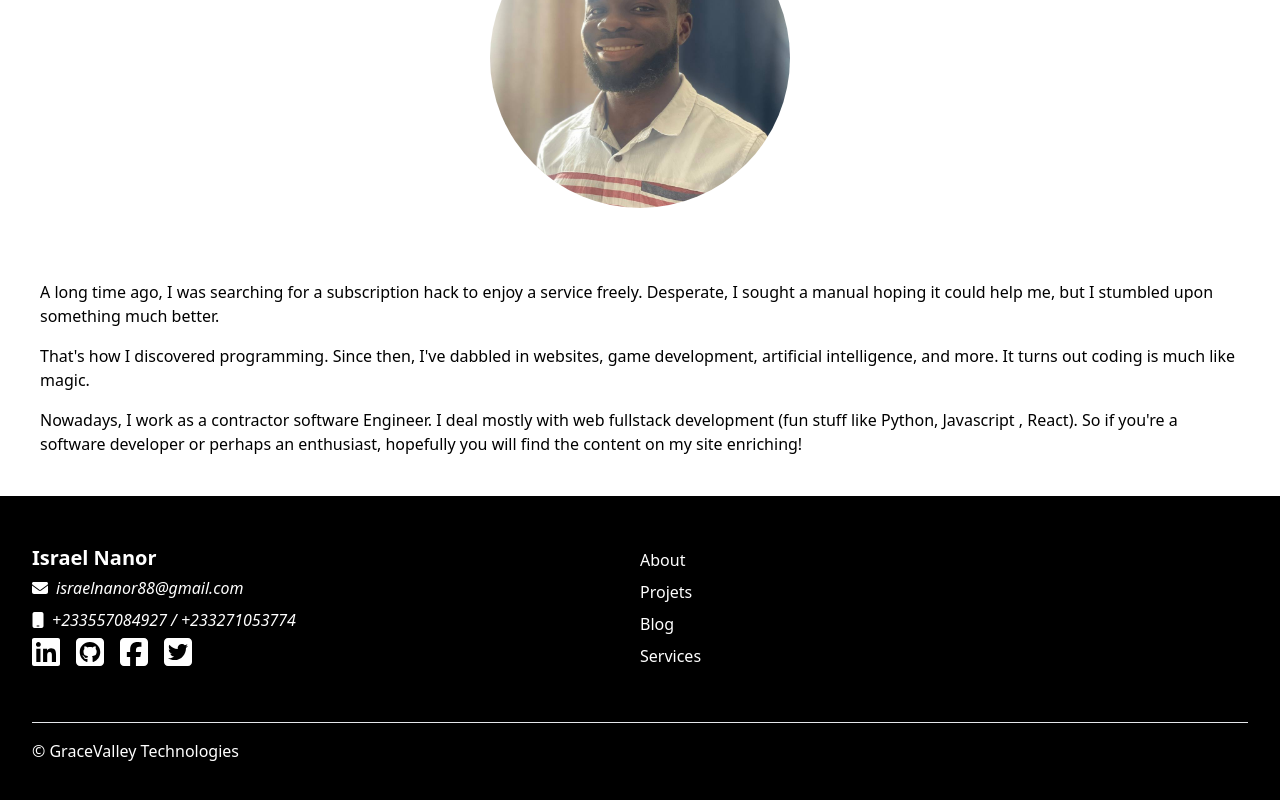
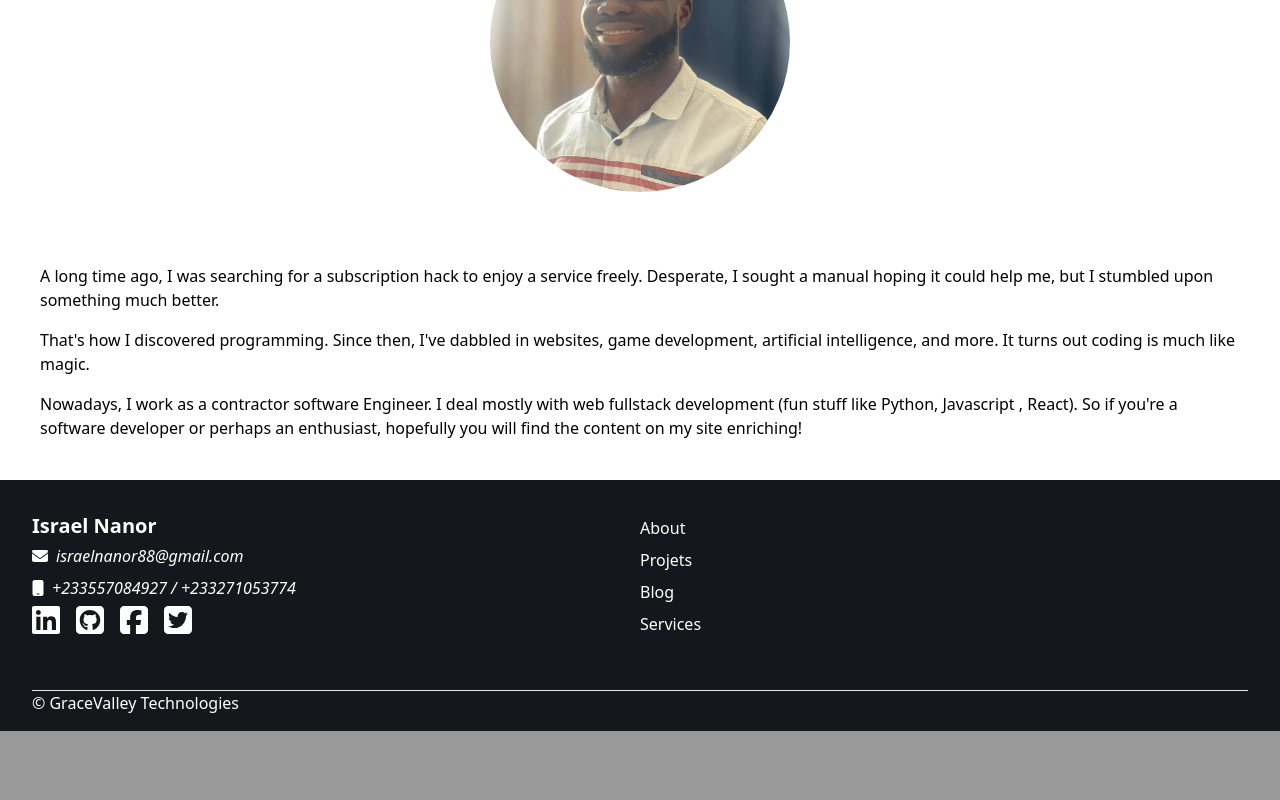
Before and after one commit to NanorIsrael/gv_web, a React (Create React App) app: page /about in a window 1280 px wide. Shown: the part 296-1096 px from the top of the page. After the commit the page ends 1027 px from the top, so only its background shows below. Built offline with nearby package versions, Linux system fonts and the light colour scheme.

Commit message:
Update footer and header color

```diff
--- a/src/App.tsx
+++ b/src/App.tsx
@@ -16,7 +16,7 @@ function App() {
   const whiteListedPath = ['/projects', '/about']
 
   return (
-    <div className="container">
+    <div className="">
 
       <Routes>
         <Route path="/" element={<Home />} />
@@ -25,8 +25,8 @@ function App() {
         <Route path="/projects" element={<Projects />} />
         <Route path="*" element={<Navigate to="/" />} />
       </Routes>
-      <footer className='py-12'>
-        <section className='pb-12 md:flex'>
+      <footer className=''>
+        <section className='py-8 md:flex container primary-bg'>
           <article>
           <h4 className='text-xl md:text-md font-bold'>Israel Nanor</h4>
           <address className='leading-loose'>
@@ -73,8 +73,8 @@ function App() {
 
           </section>
         </section>
+       <p className='container primary-bg h-full'>
        <hr/>
-       <p className='pt-4'>
        &copy; GraceValley Technologies
        </p>
       </footer>
--- a/src/index.css
+++ b/src/index.css
@@ -12,7 +12,10 @@
   width: 80%;
   margin: 0 auto;
 }
-
+.primary-bg {
+  padding: 1em 2em;
+  background-color: #15171c;
+}
 :root{
   /* COLORS */
   --BGCOLOR: #456B42;
@@ -82,10 +85,10 @@ header {
 
 footer, header {
   position: sticky;
-  background-color: #000;
+  background-color: hsla(223, 14%, 10%, 0.98);
   color: #FFF;
-  padding: 1em 2em;
   z-index: 0;
+
 }
 img {
   display: block;
--- a/src/pages/About.tsx
+++ b/src/pages/About.tsx
@@ -6,9 +6,11 @@ function About() {
   return (
     <>
     <header className={'flex justify-between z-0'}>
-        <Link to={'/'} className="p-2 text-2xl">
+      <nav className="container primary-bg">
+      <Link to={'/'} className="p-2 text-2xl">
           <FontAwesomeIcon icon={faArrowLeft} />
         </Link>
+      </nav>
     </header>
     <article aria-label="About" className="container h-full">
       <section className="flex flex-col items-center justify-center p-8">
--- a/src/pages/Home.tsx
+++ b/src/pages/Home.tsx
@@ -48,9 +48,9 @@ const handleContact = () => {
 }
   return (
     <>
-      <div className="container">
-      <header className={'flex justify-between z-50'}>
-        <a href="/" className="hidden text-2xl py-2 md:block">
+     <header className={'z-50'}>
+      <div className="container flex justify-between primary-bg h-full py-2">
+      <a href="/" className="hidden text-2xl p-2 md:block">
           GvTech
         </a>
         <nav className={'flex py-2 text-md md:text-lg'}>
@@ -69,7 +69,10 @@ const handleContact = () => {
             </li>
            </ul>
         </nav>
+      </div>
       </header>
+      <div className="container">
+
       <article aria-label="Home">
       <div className="relative bg-cover bg-center h-screen z-1000" style={{ backgroundImage: 'url("Israel_Image.png")', paddingTop: '60px' }} id="about">
       <div className="absolute inset-0 bg-black opacity-50 pt-16"></div>
--- a/src/pages/Projects.tsx
+++ b/src/pages/Projects.tsx
@@ -50,9 +50,12 @@ function Projects() {
   return (
     <>
      <header className={'flex justify-between z-0'}>
+      <nav className='container primary-bg'>
         <Link to={'/'} className="p-2 text-2xl">
           <FontAwesomeIcon icon={faArrowLeft} />
         </Link>
+      </nav>
+
       </header>
       <article aria-label="Projects" className='bg-gray-100'>
        {
```
